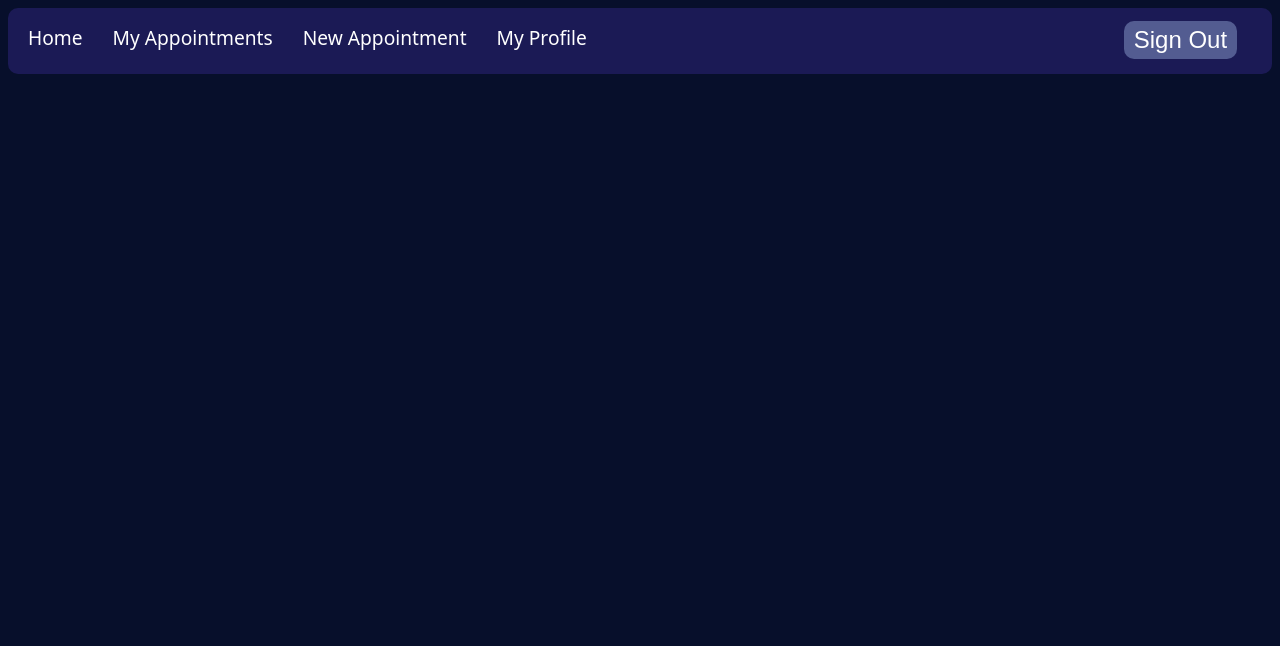
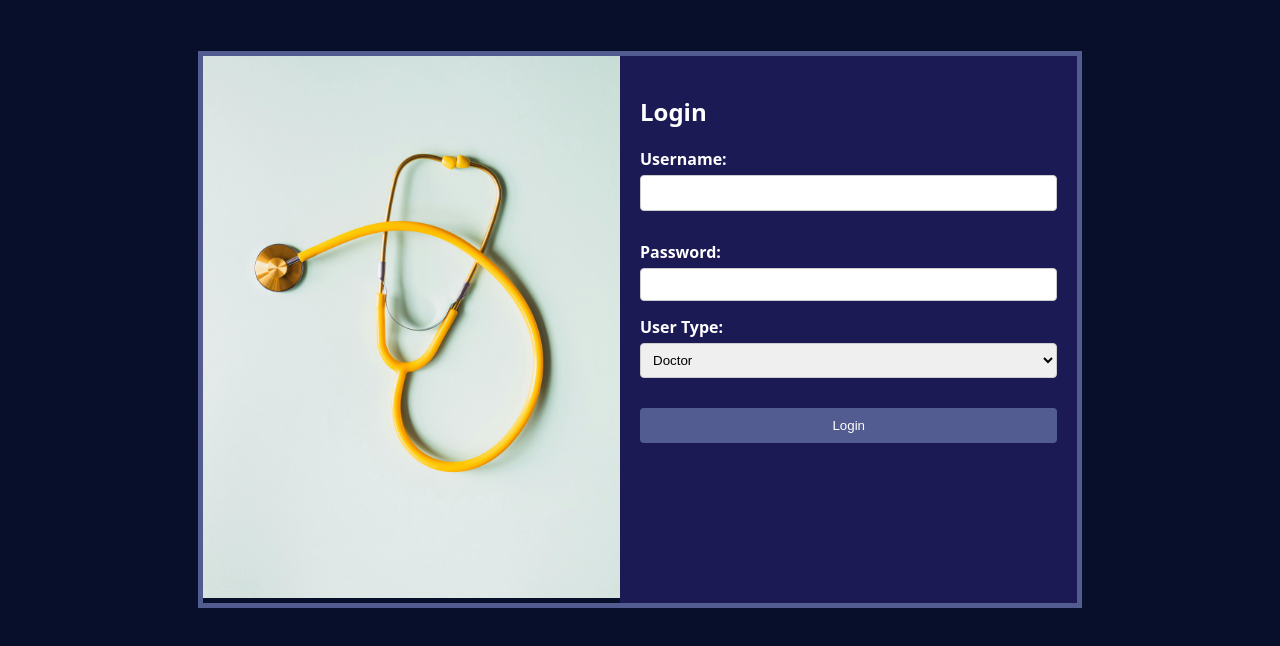
Before and after one commit to danielmp97/COMP231-007-Team-3-W24-, a React (Vite) app in the folder client/: page /login in a window 1280 px wide. Shown: the top 646 px of the page. Built offline with nearby package versions, Linux system fonts and the light colour scheme.

Commit message:
login page

```diff
--- a/client/src/App.jsx
+++ b/client/src/App.jsx
@@ -1,12 +1,15 @@
 import React from 'react';
+import { useState } from 'react';
 import { BrowserRouter as Router, Route, Routes } from 'react-router-dom';
 import NavigationBar from './pages/NavigationBar';
 import Homepage from './pages/Homepage';
 import CreateAppointment from './pages/createAppointment';
 import Appointments from './pages/Appointments';
 import MyProfile from './pages/MyProfile';
+import Login from './pages/Login';
 
 function App() {
+
   return (
     <Router>
       <div>
@@ -16,6 +19,7 @@ function App() {
           <Route path="/create-appointment" element={<CreateAppointment />} />
           <Route path="/my-appointments" element={<Appointments />} />
           <Route path="/my-profile" element={<MyProfile />} />
+          <Route path="login" element={<Login />} />
         </Routes>
       </div>
     </Router>
--- /dev/null
+++ b/client/src/pages/Login.css
@@ -0,0 +1,84 @@
+
+.login-page {
+    display: flex;
+    justify-content: center;
+    align-items: center;
+    height: auto;
+    margin-top: 4%;
+    font-family: system-ui, -apple-system, BlinkMacSystemFont, 'Segoe UI', Roboto, Oxygen, Ubuntu, Cantarell, 'Open Sans', 'Helvetica Neue', sans-serif;
+  }
+
+  img {
+    width: 100%;
+    margin-top: -20%;
+    height: auto; /* Maintain aspect ratio */
+  }
+
+  .login-content {
+    display: flex;
+    width: 70%;
+  }
+
+  .image-container {
+    flex: 1;
+    max-height: 80vh; /* Adjust the maximum height as needed */
+    overflow: hidden; /* Hide overflow content */
+    border-top: 5px solid #535C91;
+    border-bottom: 5px solid #535C91;
+    border-left: 5px solid #535C91;
+  }
+
+  .login-container {
+    flex: 1;
+    padding: 20px;
+    background-color: #1B1A55;
+    color: white;
+    max-height: 80vh; /* Adjust the maximum height as needed */
+    overflow-y: auto; /* Add vertical scrollbar if content exceeds max-height */
+    border-top: 5px solid #535C91;
+    border-bottom: 5px solid #535C91;
+    border-right: 5px solid #535C91;
+  }
+
+  .login-container h2 {
+    margin-bottom: 20px;
+  }
+
+  .login-container div {
+    margin-bottom: 15px;
+  }
+
+  .login-container label {
+    display: block;
+    font-weight: bold;
+  }
+
+  .login-container input,
+  .login-container select {
+    width: 100%;
+    padding: 8px;
+    border: 1px solid #ccc;
+    border-radius: 4px;
+    box-sizing: border-box;
+    margin-top: 5px;
+  }
+
+  .login-container button {
+    width: 100%;
+    padding: 10px;
+    background-color: #535C91;
+    color: #fff;
+    border: none;
+    border-radius: 4px;
+    cursor: pointer;
+    transition: background-color 0.3s;
+  }
+
+  .login-container button:hover {
+    background-color: #9290C3;
+  }
+
+  .image-container img {
+    width: 100%;
+    height: auto;
+  }
--- /dev/null
+++ b/client/src/pages/Login.jsx
@@ -0,0 +1,59 @@
+import React, { useState } from 'react';
+import './Login.css';
+import loginImage from '../assets/login-image.jpg';
+
+function Login() {
+  const [username, setUsername] = useState('');
+  const [password, setPassword] = useState('');
+  const [userType, setUserType] = useState('doctor');
+
+  const handleLogin = () => {
+    console.log(`Logging in as ${userType} with username: ${username} and password: ${password}`);
+  };
+
+  return (
+    <div className="login-page">
+      <div className="login-content">
+        <div className="image-container">
+          <img src={loginImage} alt="medical-instrument" />
+        </div>
+        <div className="login-container">
+          <h2>Login</h2>
+          <div>
+            <label htmlFor="username">Username:</label>
+            <input
+              type="text"
+              id="username"
+              value={username}
+              onChange={(e) => setUsername(e.target.value)}
+            />
+          </div>
+          <div>
+            <label htmlFor="password">Password:</label>
+            <input
+              type="password"
+              id="password"
+              value={password}
+              onChange={(e) => setPassword(e.target.value)}
+            />
+          </div>
+          <div>
+            <label htmlFor="userType">User Type:</label>
+            <select
+              id="userType"
+              value={userType}
+              onChange={(e) => setUserType(e.target.value)}
+            >
+              <option value="doctor">Doctor</option>
+              <option value="patient">Patient</option>
+              <option value="staff">Staff</option>
+            </select>
+          </div>
+          <button onClick={handleLogin}>Login</button>
+        </div>
+      </div>
+    </div>
+  );
+}
+
+export default Login;
--- a/client/src/pages/NavigationBar.jsx
+++ b/client/src/pages/NavigationBar.jsx
@@ -1,8 +1,15 @@
 import React from 'react';
-import { Link } from 'react-router-dom';
+import { Link, useLocation } from 'react-router-dom';
 import './NavigationBar.css';
 
 function NavigationBar() {
+  const location = useLocation();
+  const isLoginRoute = location.pathname === '/login';
+
+  if (isLoginRoute) {
+    return null;
+  }
+
   return (
     <nav>
       <ul>
```
Also changed, not shown: client/src/assets/doctor-image.jpg (added), client/src/assets/login-image.jpg (added).
